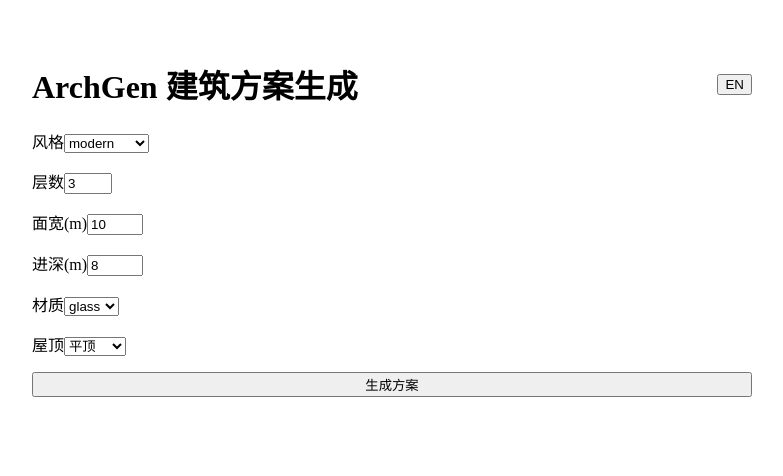
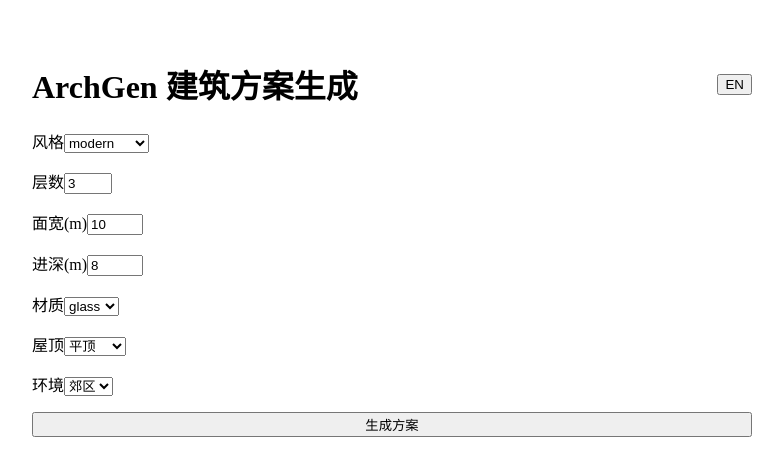
Before and after one commit to Garycai6/AIGC-Architectural-Generation-Model, a React (Vite) app in the folder frontend/: page / in a window 1280 px wide. Shown: the top 476 px of the page, without its empty margins (248-1031 px from the left). Built offline with nearby package versions, Linux system fonts and the light colour scheme; the HTML template or start-up script is replaced by a standard one.

Commit message:
feat: 前端 ParamForm 新增 environment 下拉控件(城市/郊区/乡村/海滨)

```diff
--- a/frontend/src/components/ParamForm/ParamForm.tsx
+++ b/frontend/src/components/ParamForm/ParamForm.tsx
@@ -18,6 +18,7 @@
   const [depthM, setDepthM] = useState(8);
   const [material, setMaterial] = useState("glass");
   const [roof, setRoof] = useState("flat");
+  const [environment, setEnvironment] = useState("suburb");
   const [loading, setLoading] = useState(false);
   const [error, setError] = useState("");
   const [remainingQuota, setRemainingQuota] = useState<number | null>(null);
@@ -36,7 +37,7 @@
           depth_m: depthM,
           materials: [material],
           roof,
-          environment: "suburb",
+          environment,
         },
         lang
       );
@@ -80,6 +81,14 @@
             <option value="hipped">{messages.roof_hipped}</option>
           </select>
         </label>
+        <label>{messages.environment}
+          <select value={environment} onChange={(e) => setEnvironment(e.target.value)}>
+            <option value="urban">{messages.environment_urban}</option>
+            <option value="suburb">{messages.environment_suburb}</option>
+            <option value="rural">{messages.environment_rural}</option>
+            <option value="seaside">{messages.environment_seaside}</option>
+          </select>
+        </label>
         <button type="submit" disabled={loading}>
           {loading ? messages.generating : messages.generate}
         </button>
--- a/frontend/src/i18n/en.json
+++ b/frontend/src/i18n/en.json
@@ -1,2 +1,2 @@
-{ "app_title": "ArchGen Building Generator", "style": "Style", "floors": "Floors", "width": "Width (m)", "depth": "Depth (m)", "material": "Material", "roof": "Roof", "roof_flat": "Flat", "roof_pitched": "Pitched", "roof_hipped": "Hipped", "generate": "Generate", "quota_remaining": "Remaining free quota today: ", "quota_exhausted": "Free quota for today is used up",
+{ "app_title": "ArchGen Building Generator", "style": "Style", "floors": "Floors", "width": "Width (m)", "depth": "Depth (m)", "material": "Material", "roof": "Roof", "roof_flat": "Flat", "roof_pitched": "Pitched", "roof_hipped": "Hipped", "generate": "Generate", "quota_remaining": "Remaining free quota today: ", "quota_exhausted": "Free quota for today is used up", "environment": "Environment", "environment_urban": "Urban", "environment_suburb": "Suburb", "environment_rural": "Rural", "environment_seaside": "Seaside",
   "facade_label": "Facade", "floorplan_label": "Floorplan", "generating": "Generating…", "error": "Generation failed, try again" }
--- a/frontend/src/i18n/zh.json
+++ b/frontend/src/i18n/zh.json
@@ -1,2 +1,2 @@
-{ "app_title": "ArchGen 建筑方案生成", "style": "风格", "floors": "层数", "width": "面宽(m)", "depth": "进深(m)", "material": "材质", "roof": "屋顶", "roof_flat": "平顶", "roof_pitched": "坡顶", "roof_hipped": "四坡顶", "generate": "生成方案", "quota_remaining": "今日剩余生成次数:", "quota_exhausted": "今日免费额度已用完",
+{ "app_title": "ArchGen 建筑方案生成", "style": "风格", "floors": "层数", "width": "面宽(m)", "depth": "进深(m)", "material": "材质", "roof": "屋顶", "roof_flat": "平顶", "roof_pitched": "坡顶", "roof_hipped": "四坡顶", "generate": "生成方案", "quota_remaining": "今日剩余生成次数:", "quota_exhausted": "今日免费额度已用完", "environment": "环境", "environment_urban": "城市", "environment_suburb": "郊区", "environment_rural": "乡村", "environment_seaside": "海滨",
   "facade_label": "效果图", "floorplan_label": "平面图", "generating": "生成中…", "error": "生成失败,请重试" }
```
